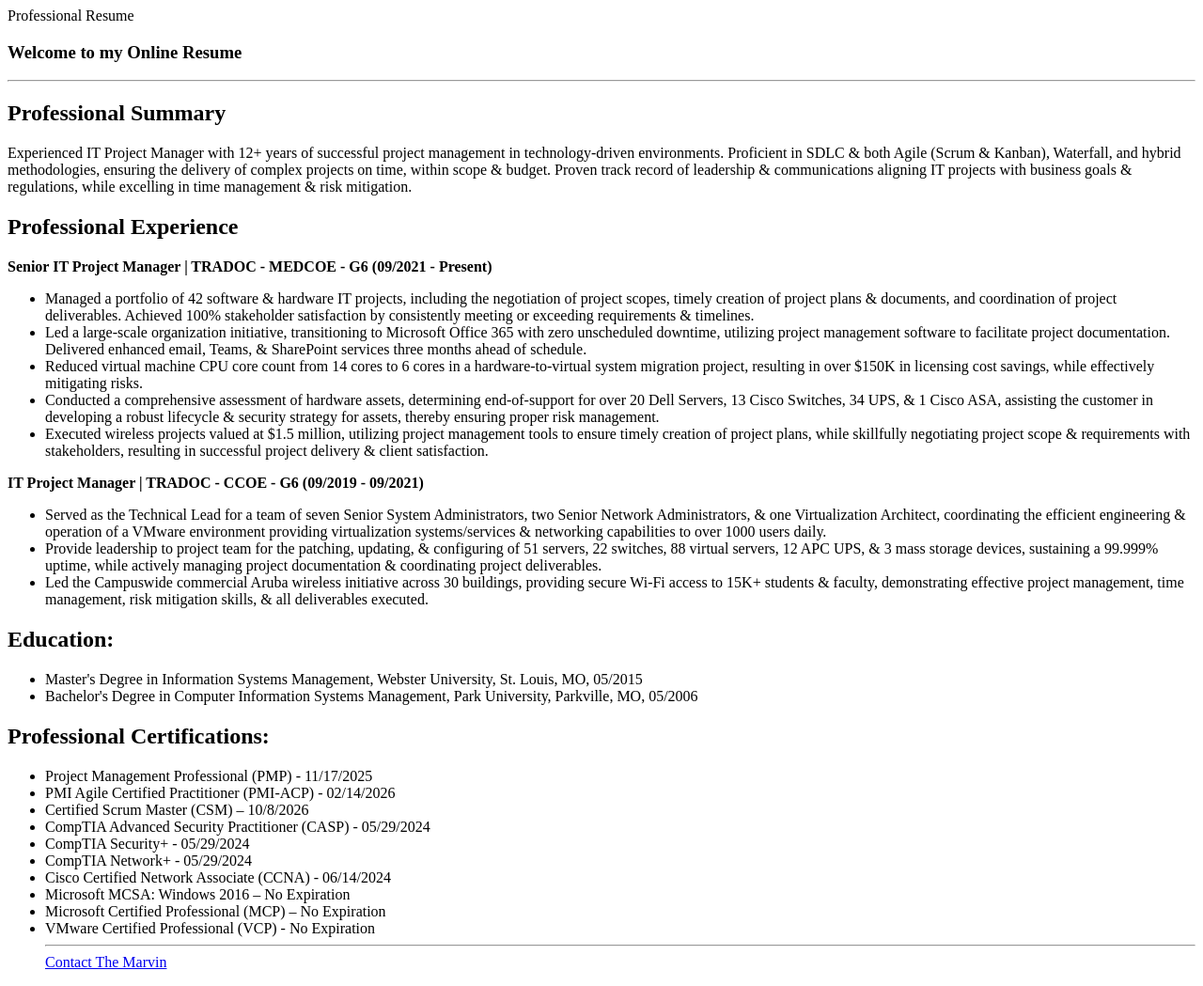
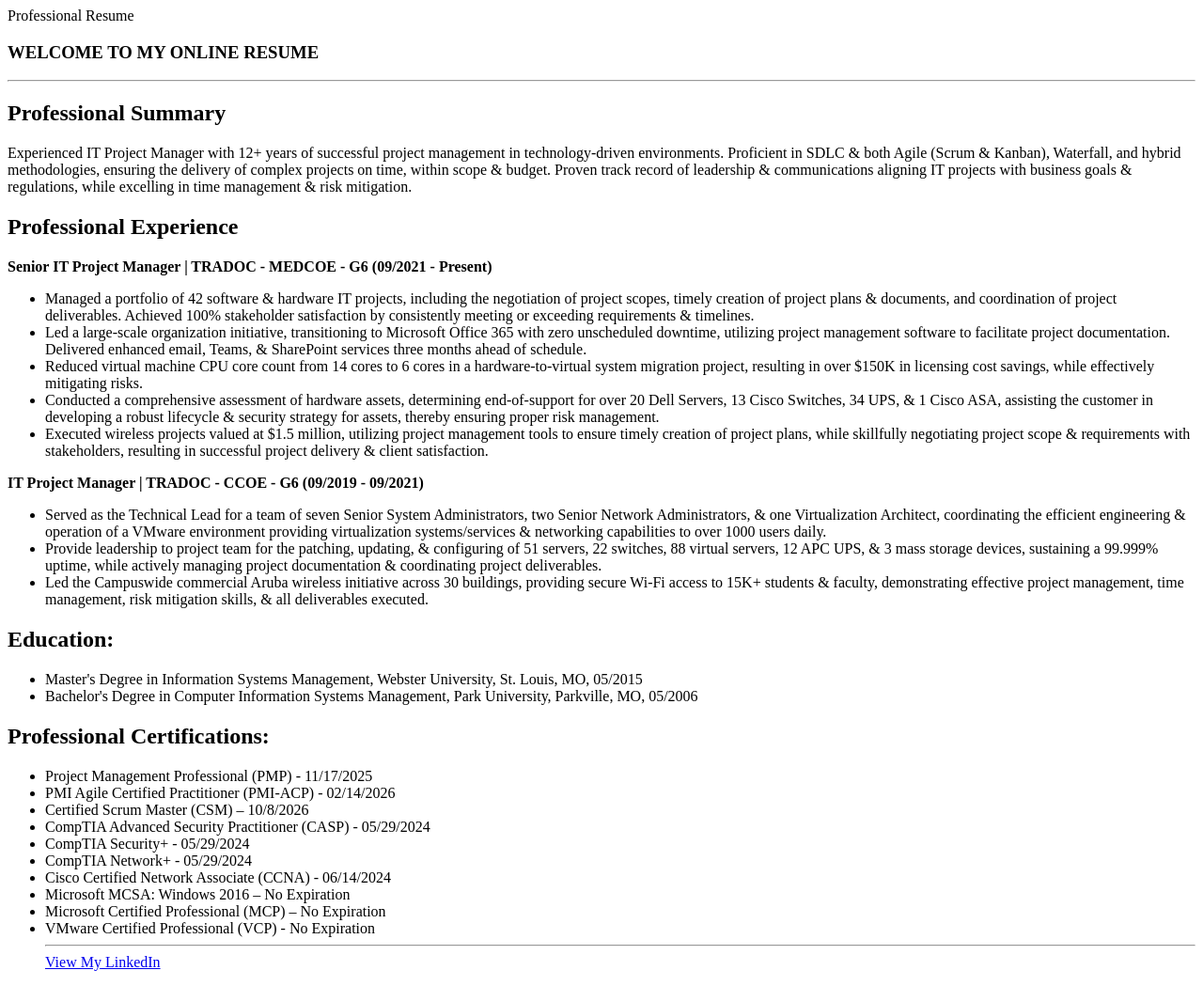
Before and after one commit to msnelson008/resume, a plain HTML site: page index.html in a window 1280 px wide. Shown: the whole page at 94% size. Drawn offline with Linux system fonts and the light colour scheme.

Commit message:
Update index.html

```diff
--- a/index.html
+++ b/index.html
@@ -8,7 +8,7 @@
     </head>
 
     <body>
-        <h3>Welcome to my Online Resume</h3>
+        <h3>WELCOME TO MY ONLINE RESUME</h3>
         <hr />
 
         <h2>Professional Summary</h2>
@@ -58,8 +58,9 @@
             <li>Microsoft Certified Professional (MCP) – No Expiration</li>
             <li>VMware Certified Professional (VCP) - No Expiration</li>
         <hr />
-        <a href="./public/contact.html">Contact The Marvin</a>
-        <!-- Add a link to your contact me page here -->
+        <a href="https://www.facebook.com/msnelson008>View My Facebook</a>
+        <a href="https://www.linkedin.com/in/marvin-nelson-agile-pmp/>View My LinkedIn</a>
+
     </body>
 
 </html>
```
